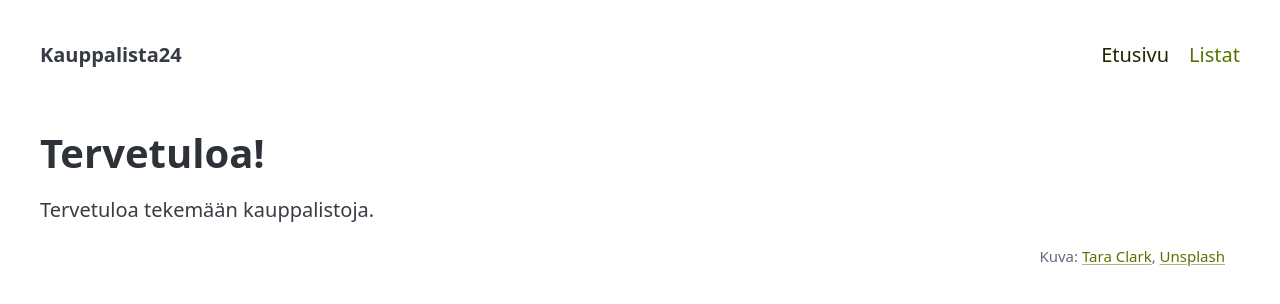
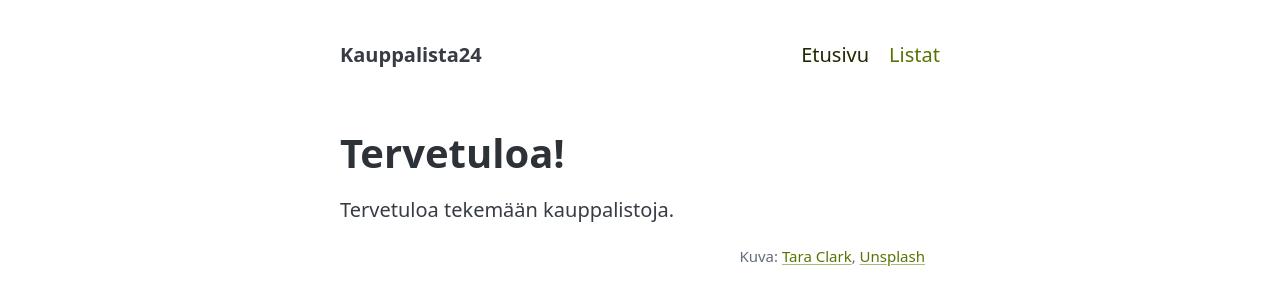
Before and after one commit to Raision-seudun-koulutuskuntayhtyma/kauppalista24, a SvelteKit app in the folder kauppalista/: page / in a window 1280 px wide. Shown: the top 304 px of the page. Built offline with nearby package versions, Linux system fonts and the light colour scheme.

Commit message:
Korjaa tyylit

```diff
--- a/kauppalista/src/routes/+layout.svelte
+++ b/kauppalista/src/routes/+layout.svelte
@@ -34,11 +34,3 @@
 </main>
 
 <footer></footer>
-
-<style>
-    header,
-    main,
-    footer {
-        max-width: 30em;
-    }
-</style>
--- a/kauppalista/src/routes/global.scss
+++ b/kauppalista/src/routes/global.scss
@@ -4,6 +4,12 @@
     $semantic-root-element: '#root',
     $enable-classes: false
 );
+
+@media (min-width: 768px) {
+    body > #root > * {
+        max-width: 30em;
+    }
+}
 
 :root {
     --pico-border-radius: 0.75rem;
```
